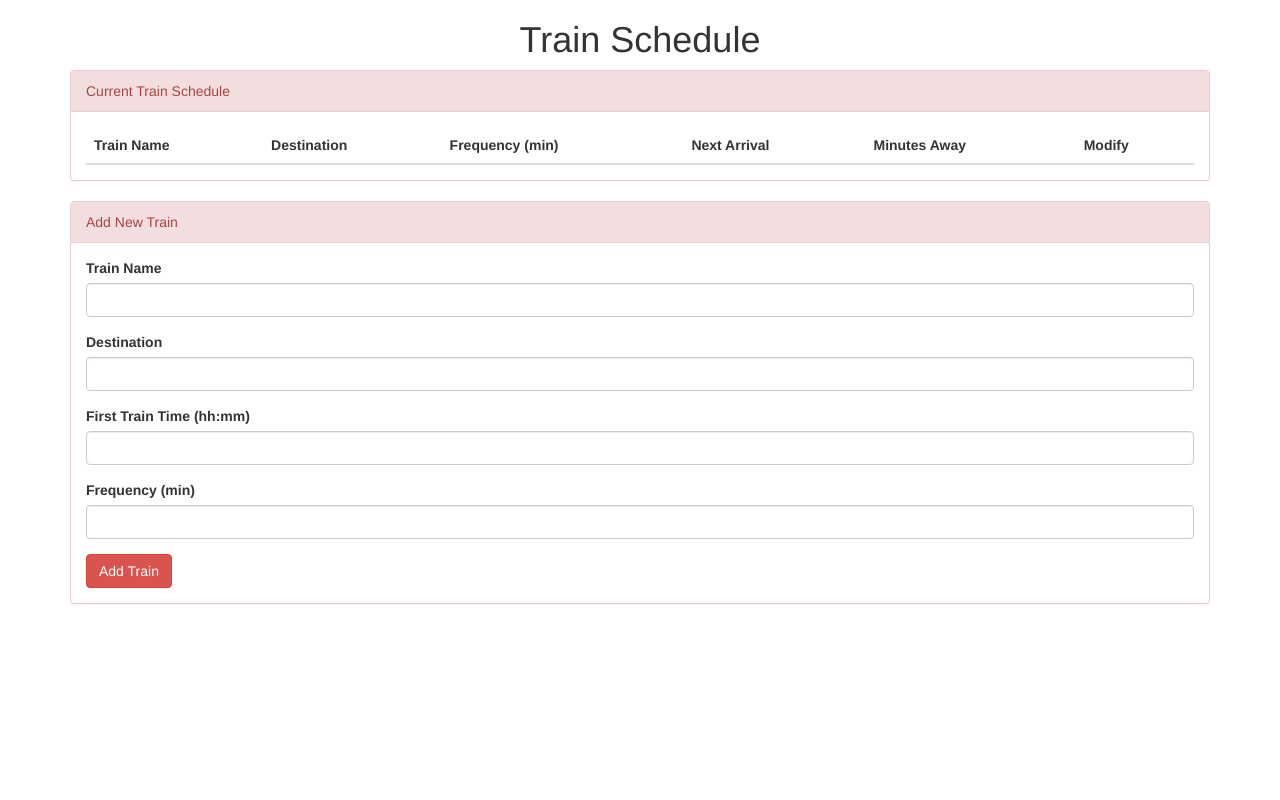
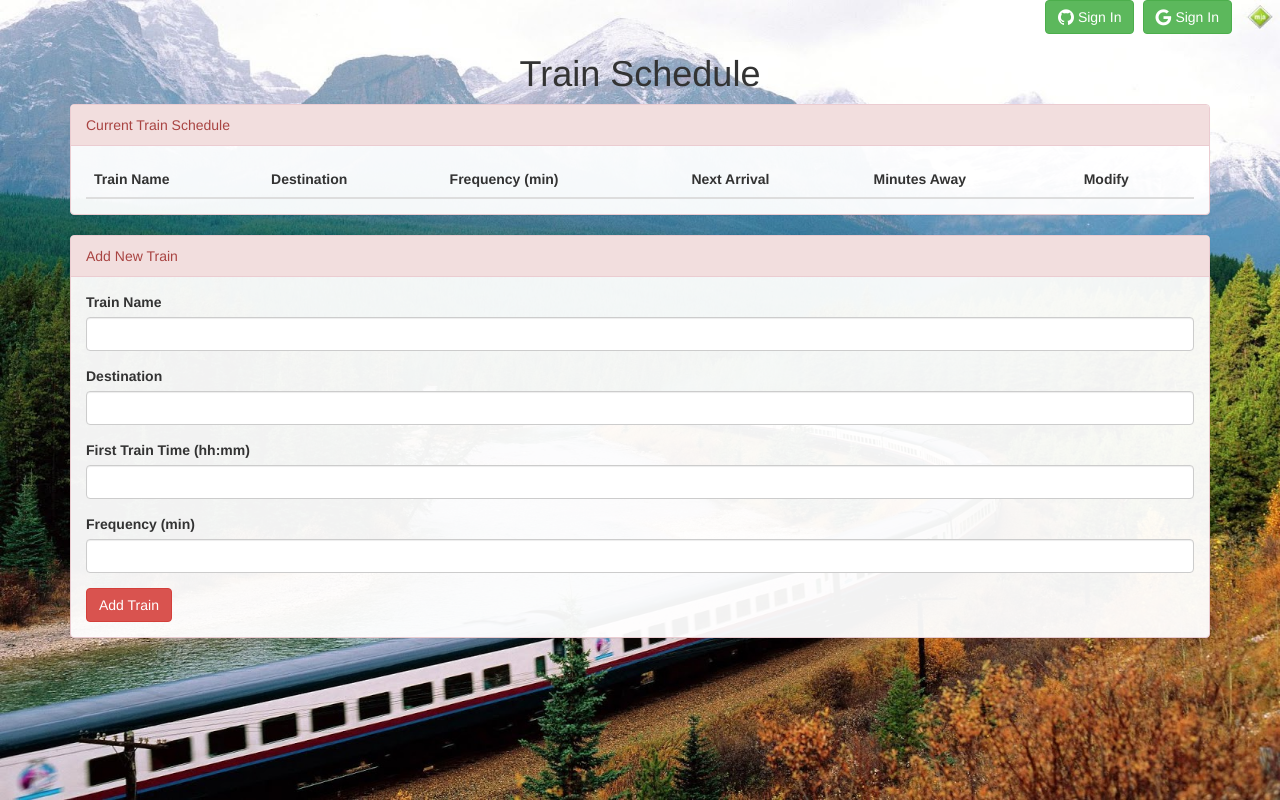
Before and after one commit to AceARK/TrainScheduler, a PHP site: page / in a window 1280 px wide. Run offline with PHP 8.4, Linux system fonts and the light colour scheme; lists and menus that the app fills with data are empty; some libraries are stand-ins or nearby versions.

Commit message:
Adding background, adjusting panel opacity, adding signin buttons with icons, bootstrap tooltips for each.

```diff
--- a/assets/css/style.css
+++ b/assets/css/style.css
@@ -1,3 +1,18 @@
+* {
+	box-sizing: border-box;
+}
+
+body {
+	background: black url("../images/trainbg.jpg") no-repeat center center fixed;
+	-webkit-background-size: cover;
+    -moz-background-size: cover;
+    -o-background-size: cover;
+    background-size: 100% 100%;
+}
+
+.panel {
+	background-color: rgba(255,255,255,0.95);
+}
 
 .non-editable {
 	border: none;
@@ -13,3 +28,11 @@
 	border: solid 0.2px #f95252;
 	box-shadow: inset 0 1px 1px rgba(0, 0, 0, 0.0), 0 0 7px rgba(255, 140, 140, 1);
 }
+
+button {
+	outline: none !important;
+}
+
+button: active {
+	outline : inset 0 1px 1px rgba(0, 0, 0, 0.0), 0 0 7px rgba(255, 140, 140, 1);
+}
--- a/assets/javascript/app.js
+++ b/assets/javascript/app.js
@@ -101,9 +101,9 @@ function updateUIWithData(childSnapshotVal,key) {
 
 		var nextArrivalTime = moment().add(minutesToArrival, "minutes");
 
-		$("#tableBody").append("<tr id='"+ key +"'><td><input type='text' class='name' value='" + trainName + "'></td><td><input type='text' class='destination' value='" + destination + "'></td><td>" + frequency + "</td><td><input type='text' class='arrivalTime' value='" + moment(nextArrivalTime).format("hh:mm A") + "'></td><td>" + minutesToArrival + "</td><td><button type='submit' class='edit'>Edit</button><button type='submit' class='update'>Update</button><button type='submit' class='remove'>Remove</button></td></tr>");
+		$("#tableBody").append("<tr id='"+ key +"'><td><input type='text' class='name' value='" + trainName + "'></td><td><input type='text' class='destination' value='" + destination + "'></td><td>" + frequency + "</td><td><input type='text' class='arrivalTime' value='" + moment(nextArrivalTime).format("hh:mm A") + "'></td><td>" + minutesToArrival + "</td><td><button type='submit' class='edit btn btn-danger'>Edit</button><button type='submit' class='update btn btn-danger'>Update</button><button type='submit' class='remove btn btn-danger'>Remove</button><button class='undoEditClick btn btn-danger'>x</button></td></tr>");
 		$("td> input").attr('disabled', true).addClass('non-editable');
-		$(".update, .remove").hide();
+		$(".update, .remove, .undoEditClick").hide();
 }
 
 $("#tableBody").on("click", ".update", function() {
@@ -119,7 +119,6 @@ $("#tableBody").on("click", ".update", function() {
 	}
 
 	database.ref("/"+currentKey).update(dataUpdates);
-
 
 });
 
@@ -166,8 +165,13 @@ $("#tableBody").on("click", ".edit", function() {
 	$(this).parent().parent().find("td> .arrivalTime").attr('value', formattedToDisplayTime);
 	$(this).parent().parent().find("td> .arrivalTime").attr('type','time');
 	$(this).hide();
-	$(this).parent().parent().find(".update, .remove").show();
+	$(this).parent().parent().find(".update, .remove, .undoEditClick").show();
 	clearInterval(interval);
+
+});
+
+$("#tableBody").on("click", ".undoEditClick", function() {
+	updateUIEveryMinute();
 });
 
 
--- a/index.html
+++ b/index.html
@@ -2,22 +2,36 @@
 <html>
 <head>
 	<title>Train Schedule</title>
-	<!-- Bootstrap link -->
+	<!-- Bootstrap cdn -->
 	<link rel="stylesheet" href="https://maxcdn.bootstrapcdn.com/bootstrap/3.3.7/css/bootstrap.min.css">
+	<!-- Font awesome cdn -->
+	<link rel="stylesheet" href="https://maxcdn.bootstrapcdn.com/font-awesome/4.7.0/css/font-awesome.min.css">
 	<!-- Custom stylesheet link -->
 	<link rel="stylesheet" type="text/css" href="assets/css/style.css">
-	<!-- JQuery link -->
+	<!-- JQuery cdn -->
 	<script src="https://code.jquery.com/jquery.js"></script>
-	<!-- Firebase link -->
+	<!-- Firebase cdn -->
 	<script src="https://www.gstatic.com/firebasejs/3.6.6/firebase.js"></script>
-	<!-- Moment.js link -->
+	<!-- Moment.js cdn -->
 	<script src="https://cdn.jsdelivr.net/momentjs/2.12.0/moment.min.js"></script>
 </head>
 <body>
 	<div class="container">
 		<div class="row text-center">
 			<div class="col-sm-12">
-				<h1>Train Schedule</h1>
+				<div class="row">
+					<div class="col-sm-1 col-sm-offset-10">
+						<button class="btn btn-success" id="signInWithGithub" data-toggle="tooltip" title="Sign in with Github"><i class="fa fa-github fa-lg" aria-hidden="true"></i> Sign In</button>
+					</div>
+					<div class="col-sm-1">
+						<button class="btn btn-success" id="signInWithGoogle" data-toggle="tooltip" title="Sign in with Google"><i class="fa fa-lg fa-google" aria-hidden="true"></i> Sign In</button>
+					</div>
+				</div>
+				<div class="row">
+					<div class="col-sm-12">
+						<h1>Train Schedule</h1>
+					</div>
+				</div>
 			</div>
 		</div>
 		<div class="row">
@@ -25,9 +39,9 @@
 				<div class="panel panel-danger">
 				  	<div class="panel-heading">Current Train Schedule</div>
 				  	<div class="panel-body table-responsive">
-				    	<table class="table" id="trainSchedule">
+				    	<table class="table text-center" id="trainSchedule">
 				    		<thead>
-							    <tr>
+							    <tr class="text-center">
 							    	<th>Train Name</th>
 							        <th>Destination</th>
 							        <th>Frequency (min)</th>
```
Also changed, not shown: assets/images/trainbg.jpg (added), 3 other files.
